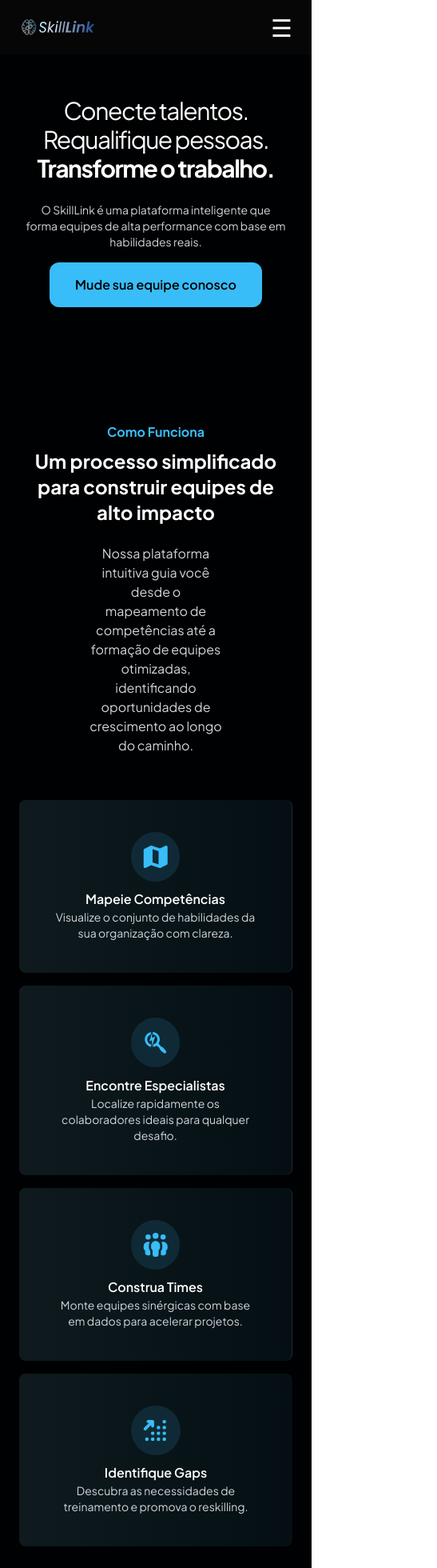
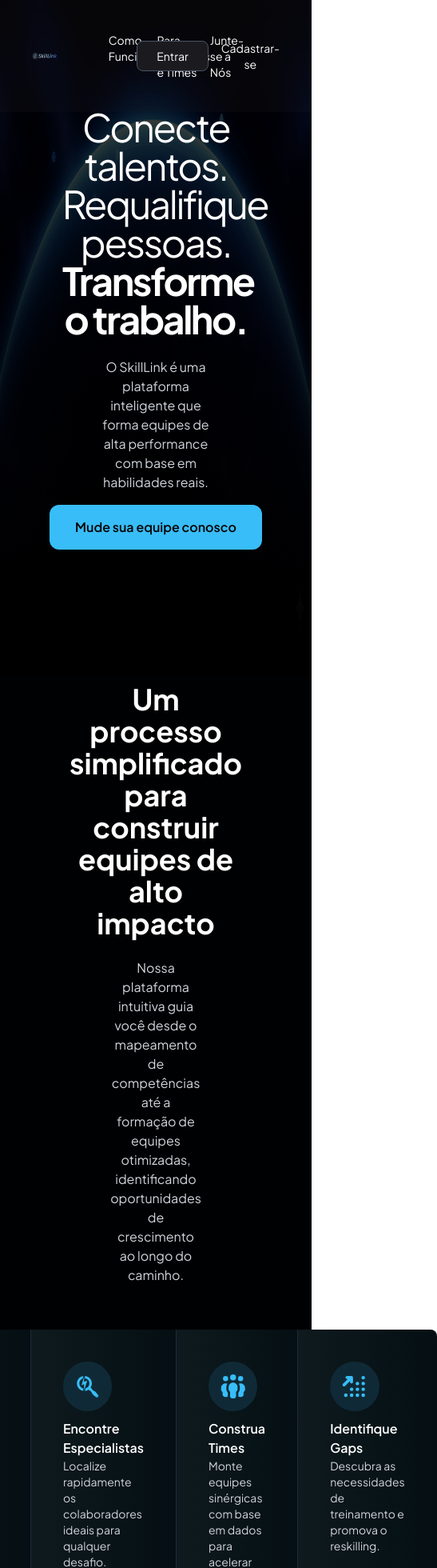
Before and after one commit to Bernardo07dev/SkillLink, a React (Vite) app: page / in a window 390 px wide. Shown: the top 1960 px of the page at 80% size, 547 px wide, since content can reach past the window. Built offline with nearby package versions, Linux system fonts and the light colour scheme.

Commit message:
Revert "Merge branch 'main' of github.com:Bernardo07dev/SkillLink"
This reverts commit cf6828db115ce580f37299404392fa26ac342367, reversing
changes made to 5bb9634cee4e78aeb07bc7666b97c2758482aafb.

```diff
--- a/package.json
+++ b/package.json
@@ -21,7 +21,7 @@
   },
   "devDependencies": {
     "@tailwindcss/vite": "^4.1.17",
-    "@vitejs/plugin-react": "^4.7.0",
+    "@vitejs/plugin-react": "^4.3.2",
     "autoprefixer": "^10.4.22",
     "postcss": "^8.5.6",
     "tailwindcss": "^4.1.17",
--- a/src/Landing.jsx
+++ b/src/Landing.jsx
@@ -1,192 +1,103 @@
-import MenuLanding from "./components/MenuLanding";
-import {faMap,faPeopleGroup,faArrowUpRightDots,faCheck,} from "@fortawesome/free-solid-svg-icons";
+import MenuLanding from "./components/MenuLanding"
+import { faMap, faPeopleGroup, faArrowUpRightDots, faCheck } from '@fortawesome/free-solid-svg-icons';
 import { faSearchengin } from "@fortawesome/free-brands-svg-icons";
-import { FontAwesomeIcon } from "@fortawesome/react-fontawesome";
-import team from "/team.jpg";
-import Logo from "/Logo-texto.svg";
-import BgCentro from "../src/assets/bgcentro.png";
+import { FontAwesomeIcon } from '@fortawesome/react-fontawesome';
+import team from '/team.jpg'
+import Logo from "/Logo-texto.svg"
 
 const Landing = () => {
+
   return (
-
-    <main className="relative bg-[#000102] text-white">
-
-        {/* oq aparece a img mas no no mobile
+    <main className="bg-[#000102] text-white">
         <div className="absolute inset-0 z-0">
             <img src="/Bg-centro.png" className="absolute inset-0 w-full h-screen opacity-70" />
             <div className="absolute inset-0 bg-linear-to-b from-[#0000009b] to-[#000000]"></div>
-        </div>   */}
-
-      <div className="absolute top-0 left-0 w-full h-[120vh] max-md:h-[95vh] -z-10">
-        <img
-          src="/Bg-centro.png"
-          className="w-full h-full object-cover opacity-70"
-        />
-
-        <div className="absolute inset-0 bg-gradient-to-b from-[#0000009b] to-[#000000]"></div>
         </div>
 
-      <MenuLanding />
+        <MenuLanding></MenuLanding>
 
-      <section className="z-10 relative text-center py-[12%] flex flex-col justify-center items-center max-md:px-4 max-md:py-20">
-        <h1 className="text-5xl mt-22 w-[60%] tracking-tighter max-md:w-full max-md:text-3xl max-md:mt-10">
-          Conecte talentos. Requalifique pessoas.{" "}
-          <strong>Transforme o trabalho.</strong>
-        </h1>
-        <p className="w-[40%] mt-6 text-gray-300 max-md:w-full max-md:px-4 max-md:text-sm">
-          O SkillLink é uma plataforma inteligente que forma equipes de alta
-          performance com base em habilidades reais.
-        </p>
-        <button className="mt-4 px-8 py-4 rounded-xl backdrop-blur-lg cursor-pointer bg-[#38BDF8] text-black font-semibold">
-          Mude sua equipe conosco
-        </button>
+        <section className="z-10 relative text-center py-[12%] flex flex-col justify-center items-center">
+            <h1 className="text-5xl mt-22 w-[60%] tracking-tighter">Conecte talentos. Requalifique pessoas. <strong>Transforme o trabalho.</strong></h1>
+            <p className="w-[40%] mt-6 text-gray-300">O SkillLink é uma plataforma inteligente que forma equipes de alta performance com base em habilidades reais.</p>
+            <button className="mt-4 px-8 py-4 rounded-xl backdrop-blur-lg cursor-pointer bg-[#38BDF8] text-black font-semibold">Mude sua equipe conosco</button>
         </section>
 
-      <section
-        className="px-[14%] py-22 bg-[#000102] flex flex-col justify-center items-center max-md:px-6 max-md:py-16"
-        id="funciona"
-      >
-        <h3 className="text-[#38BDF8] text-center font-bold mb-2">
-          Como Funciona
-        </h3>
-        <h1 className="text-center tracking-light font-bold text-4xl leading-tigh mx-32 max-md:mx-4 max-md:text-2xl">
-          Um processo simplificado para construir equipes de alto impacto
-        </h1>
-        <p className="mt-6 text-gray-300 text-center text-base mx-22 mb-8">
-          Nossa plataforma intuitiva guia você desde o mapeamento de
-          competências até a formação de equipes otimizadas, identificando
-          oportunidades de crescimento ao longo do caminho.
-        </p>
-
-        <div className="flex flex-row py-6 max-md:flex-col max-md:gap-4 max-md:w-full">
-          <div className="rounded-l-lg px-10 py-10 bg-gradient-to-l border-r border-gray-800 from-[#050f13] to-[#0e1a1e] max-md:w-full max-md:text-center max-md:rounded-lg">
-            <FontAwesomeIcon
-              className="bg-[#0F2A36] text-3xl rounded-full mb-2 px-3 py-4 text-[#38BDF8]"
-              icon={faMap}
-            />
+        <section className="px-[14%] py-22 bg-[#000102] flex flex-col justify-center items-center" id="funciona">
+            <h3 className="text-[#38BDF8] text-center font-bold mb-2">Como Funciona</h3>
+            <h1 className="text-center tracking-light font-bold text-4xl leading-tigh mx-32">Um processo simplificado para construir equipes de alto impacto</h1>
+            <p className=" mt-6 text-gray-300 text-center text-base mx-22 mb-8">Nossa plataforma intuitiva guia você desde o mapeamento de competências até a formação de equipes otimizadas, identificando oportunidades de crescimento ao longo do caminho.</p>
+            <div className="flex flex-row py-6">
+                <div className="rounded-l-lg px-10 py-10 bg-linear-to-l border-r border-gray-800 from-[#050f13] to-[#0e1a1e]">
+                    <FontAwesomeIcon className="bg-[#0F2A36] text-3xl rounded-full mb-2 px-3 py-4 text-[#38BDF8]" icon={faMap}></FontAwesomeIcon>
                     <h2 className="text-md font-semibold">Mapeie Competências</h2>
-            <p className="text-sm text-gray-300">
-              Visualize o conjunto de habilidades da sua organização com
-              clareza.
-            </p>
+                    <p className="text-sm text-gray-300">Visualize o conjunto de habilidades da sua organização com clareza.</p>
                 </div>
-
-          <div className="px-10 py-10 bg-gradient-to-l border-r border-gray-800 from-[#050f13] to-[#0e1a1e] max-md:w-full max-md:text-center max-md:rounded-lg">
-            <FontAwesomeIcon
-              className="bg-[#0F2A36] text-3xl rounded-full mb-2 px-3 py-4 text-[#38BDF8]"
-              icon={faSearchengin}
-            />
+                <div className="px-10 py-10 bg-linear-to-l border-r border-gray-800 from-[#050f13] to-[#0e1a1e]">
+                    <FontAwesomeIcon className="bg-[#0F2A36] text-3xl rounded-full mb-2 px-3 py-4 text-[#38BDF8]" icon={faSearchengin}></FontAwesomeIcon>
                     <h2 className="text-md font-semibold">Encontre Especialistas</h2>
-            <p className="text-sm text-gray-300">
-              Localize rapidamente os colaboradores ideais para qualquer
-              desafio.
-            </p>
+                    <p className="text-sm text-gray-300">Localize rapidamente os colaboradores ideais para qualquer desafio.</p>
                 </div>
-
-          <div className="px-10 py-10 bg-gradient-to-l border-r border-gray-800 from-[#050f13] to-[#0e1a1e] max-md:w-full max-md:text-center max-md:rounded-lg">
-            <FontAwesomeIcon
-              className="bg-[#0F2A36] text-3xl rounded-full mb-2 px-3 py-4 text-[#38BDF8]"
-              icon={faPeopleGroup}
-            />
+                <div className="px-10 py-10 bg-linear-to-l border-r border-gray-800 from-[#050f13] to-[#0e1a1e]">
+                    <FontAwesomeIcon className="bg-[#0F2A36] text-3xl rounded-full mb-2 px-3 py-4 text-[#38BDF8]" icon={faPeopleGroup}></FontAwesomeIcon>
                     <h2 className="text-md font-semibold">Construa Times</h2>
-            <p className="text-sm text-gray-300">
-              Monte equipes sinérgicas com base em dados para acelerar projetos.
-            </p>
+                    <p className="text-sm text-gray-300">Monte equipes sinérgicas com base em dados para acelerar projetos.</p>
                 </div>
-
-          <div className="rounded-r-lg p-10 bg-gradient-to-l from-[#050f13] to-[#0e1a1e] max-md:w-full max-md:text-center max-md:rounded-lg">
-            <FontAwesomeIcon
-              className="bg-[#0F2A36] text-3xl rounded-full mb-2 px-3 py-4 text-[#38BDF8]"
-              icon={faArrowUpRightDots}
-            />
+                <div className="rounded-r-lg p-10 bg-linear-to-l from-[#050f13] to-[#0e1a1e]">
+                    <FontAwesomeIcon className="bg-[#0F2A36] text-3xl rounded-full mb-2 px-3 py-4 text-[#38BDF8]" icon={faArrowUpRightDots}></FontAwesomeIcon>
                     <h2 className="text-md font-semibold">Identifique Gaps</h2>
-            <p className="text-sm text-gray-300">
-              Descubra as necessidades de treinamento e promova o reskilling.
-            </p>
+                    <p className="text-sm text-gray-300">Descubra as necessidades de treinamento e promova o reskilling.</p>
                 </div>
             </div>
         </section>
 
-      <section
-        className="px-[14%] gap-8 py-22 bg-[#000102] flex flex-row justify-center items-center max-md:flex-col max-md:px-6 max-md:py-16"
-        id="empresas"
-      >
-        <div className="w-[50%] flex flex-col max-md:w-full max-md:text-center">
-          <h3 className="text-[#38BDF8] font-bold mb-2 text-left">
-            Para empresas e times
-          </h3>
-          <h1 className="tracking-light font-bold text-4xl mb-2 leading-tigh text-left">
-            Um processo simplificado para construir equipes de alto impacto
-          </h1>
-          <p className="text-sm mb-6">
-            SkillLink oferece as ferramentas que você precisa para tomar
-            decisões estratégicas de pessoal, acelerar a entrega de projetos e
-            cultivar uma cultura de aprendizado contínuo.
-          </p>
-
+        <section className="px-[14%] gap-8 py-22 bg-[#000102] flex flex-row justify-center items-center" id="empresas">
+            <div className="w-[50%] flex flex-col">
+                <h3 className="text-[#38BDF8] font-bold mb-2 text-left">Para empresas e times</h3>
+                <h1 className="tracking-light font-bold text-4xl mb-2 leading-tigh text-left">Um processo simplificado para construir equipes de alto impacto</h1>
+                <p class="text-sm mb-6">SkillLink oferece as ferramentas que você precisa para tomar decisões estratégicas de pessoal, acelerar a entrega de projetos e cultivar uma cultura de aprendizado contínuo.</p>
                 <div className="flex flex-row gap-2 mb-2">
-            <FontAwesomeIcon
-              className="bg-[#0F2A36] text-md rounded-full mb-2 p-2 text-[#38BDF8]"
-              icon={faCheck}
-            />
+                    <FontAwesomeIcon className="bg-[#0F2A36] text-md rounded-full mb-2 p-2 text-[#38BDF8]" icon={faCheck}></FontAwesomeIcon>
                     <p>Acelere projetos alocando o talento certo na hora certa.</p>
                 </div>
-
                 <div className="flex flex-row gap-2 mb-2">
-            <FontAwesomeIcon
-              className="bg-[#0F2A36] text-md rounded-full mb-2 p-2 text-[#38BDF8]"
-              icon={faCheck}
-            />
+                    <FontAwesomeIcon className="bg-[#0F2A36] text-md rounded-full mb-2 p-2 text-[#38BDF8]" icon={faCheck}></FontAwesomeIcon>
                     <p>Tome decisões de reskilling e upskilling baseadas em dados.</p>
                 </div>
-
                 <div className="flex flex-row gap-2 mb-2">
-            <FontAwesomeIcon
-              className="bg-[#0F2A36] text-md rounded-full mb-2 p-2 text-[#38BDF8]"
-              icon={faCheck}
-            />
-            <p>
-              Aumente o engajamento conectando colaboradores a oportunidades.
-            </p>
+                    <FontAwesomeIcon className="bg-[#0F2A36] text-md rounded-full mb-2 p-2 text-[#38BDF8]" icon={faCheck}></FontAwesomeIcon>
+                    <p>Aumente o engajamento conectando colaboradores a oportunidades.</p>
                 </div>
             </div>
-
-        <div className="w-[50%] max-md:w-full">
-          <img src={team} className="w-full rounded-md mt-6" />
+            <div className="w-[50%]">
+                <img src={team} className="w-full rounded-md"></img>
             </div>
         </section>
 
-      <section
-        className="py-16 bg-[#000102] flex flex-col justify-center items-center pb-32 max-md:px-4 max-md:py-16"
-        id="pronto"
-      >
-        <div className="border border-[#182534] w-[70%] flex flex-col justify-center items-center p-16 relative rounded-xl overflow-hidden bg-gradient-to-r from-[#090712] via-[#041E23] to-[#090712] max-md:w-full max-md:p-6">
-          <h2 className="text-white text-3xl font-bold mb-2">
-            Pronto para construir sua equipe de alta performance?
-          </h2>
-          <p className="text-gray-300 text-base text-center mx-42 max-md:mx-2 max-md:text-sm">
-            Comece hoje a mapear as habilidades da sua organização e desbloqueie
-            todo o seu potencial com SkillLink.
+        <section className="py-16 bg-[#000102] flex flex-col justify-center items-center pb-32" id="pronto">
+            <div class="border border-[#182534] w-[70%] flex flex-col justify-center items-center p-16 relative rounded-xl overflow-hidden bg-linear-to-r from-[#090712] via-[#041E23] to-[#090712]">
+                    <h2 class="text-white text-3xl font-bold mb-2">Pronto para construir sua equipe de alta performance?</h2>
+                    <p class="text-gray-300 text-base text-center mx-42">
+                        Comece hoje a mapear as habilidades da sua organização e desbloqueie todo o seu potencial com SkillLink.
                     </p>
-          <button className="mt-4 px-8 py-4 rounded-xl backdrop-blur-lg cursor-pointer bg-[#38BDF8] text-black font-semibold">
+                    <button class="mt-4 px-8 py-4 rounded-xl backdrop-blur-lg cursor-pointer bg-[#38BDF8] text-black font-semibold">
                     Começar Agora
                     </button>
             </div>
         </section>
 
-      <footer className="bg-[#000102] flex flex-row justify-between px-[15%] border-t border-gray-800 py-12 items-center max-md:flex-col max-md:gap-6 max-md:px-6">
-        <div className="flex flex-row w-[50%] justify-start items-center max-md:w-full max-md:justify-center">
-          <img className="w-[20%]" src={Logo} />
+        <footer className="bg-[#000102] flex flex-row justify-between px-[15%] border-t border-gray-800 py-12 items-center">
+            <div className="flex flex-row w-[50%] justify-start items-center">
+                <img className="w-[20%]" src={Logo}></img>
             </div>
-
-        <div className="text-sm flex flex-row w-[50%] list-none justify-end gap-4 max-md:w-full max-md:justify-center max-md:flex-col max-md:text-center">
+            <div className="text-sm flex flex-row w-[50%] list-none justify-end gap-4">
                 <li>Como Funciona</li>
                 <li>Para Empresas e Times</li>
                 <li>Junte-se a Nós</li>
             </div>
         </footer>
+
     </main>
-  );
-};
+  )
+}
 
 export default Landing;
--- a/src/components/MenuLanding.jsx
+++ b/src/components/MenuLanding.jsx
@@ -1,93 +1,32 @@
-import { useState } from "react";
-import Logo from "/Logo-texto.svg";
-import { useNavigate } from "react-router-dom";
+import Logo from "/Logo-texto.svg"
+import {useNavigate} from "react-router-dom"
 
 const MenuLanding = () => {
-    const [open, setOpen] = useState(false);
-
     const handleScroll = (id) => {
         const element = document.getElementById(id);
         if (element) {
-            element.scrollIntoView({ behavior: "smooth" });
-            setOpen(false); // fecha menu no mobile
+            element.scrollIntoView({ behavior: 'smooth' });
         }
     };
 
     const navigate = useNavigate();
 
     return (
-        <>
-            {/* HEADER */}
-            <header className="w-full fixed top-0 left-0 z-[100] bg-[#cacaca07] backdrop-blur-lg
-                flex items-center justify-between
-                text-white text-sm px-[10%] py-10 max-md:px-6 max-md:py-4">
-
-                {/* LOGO */}
-                <div className="flex items-center w-[30%] max-md:w-auto">
-                    <img className="w-[34%] max-md:w-24" src={Logo} />
+        <header className="w-full fixed flex flex-row justify-around bg-[#cacaca07] z-100 items-center backdrop-blur-lg text-white text-sm px-[10%] py-10">
+            <div className="w-[30%] flex flex-row justify-start items-center">
+                <img className="w-[34%]" src={Logo}></img>
             </div>
-
-                {/* MENU DESKTOP */}
-                <div className="w-[38%] flex justify-between list-none max-md:hidden">
+            <div className="w-[38%] flex flex-row justify-between list-none">
                 <li className="cursor-pointer" onClick={() => handleScroll("funciona")}>Como Funciona</li>
                 <li className="cursor-pointer" onClick={() => handleScroll("empresas")}>Para Empresas e Times</li>
                 <li className="cursor-pointer" onClick={() => handleScroll("pronto")}>Junte-se a Nós</li>
             </div>
-
-                {/* BOTOES DESKTOP */}
-                <div className="w-[30%] flex justify-end items-center gap-4 max-md:hidden">
-                    <button
-                        onClick={() => navigate("/Login")}
-                        className="cursor-pointer px-6 py-2 rounded-lg bg-[#1B1B1F] text-white border border-gray-600"
-                    >
-                        Entrar
-                    </button>
-
-                    <button className="cursor-pointer px-6 py-2 rounded-lg bg-white text-black">
-                        Cadastrar-se
-                    </button>
+            <div className="w-[30%] flex flex-row justify-end items-center gap-4 ">
+                <button onClick={() => navigate("/Login")} className=" cursor-pointer px-6 py-2 rounded-lg bg-[#1B1B1F] text-white border border-gray-600">Entrar</button>
+                <button>Cadastrar-se</button>
             </div>
-
-                {/* BOTÃO HAMBURGUER (MOBILE) */}
-                <button
-                    className="hidden max-md:flex text-3xl"
-                    onClick={() => setOpen(!open)}
-                >
-                    ☰
-                </button>
         </header>
-
-            {/* MENU MOBILE */}
-            {open && (
-                <div className="fixed top-24 left-0 w-full bg-[#000000e6] backdrop-blur-lg
-                    flex flex-col items-center gap-6 py-10 text-white text-base md:hidden z-[99]">
-
-                    <li className="cursor-pointer" onClick={() => handleScroll("funciona")}>
-                        Como Funciona
-                    </li>
-
-                    <li className="cursor-pointer" onClick={() => handleScroll("empresas")}>
-                        Para Empresas e Times
-                    </li>
-
-                    <li className="cursor-pointer" onClick={() => handleScroll("pronto")}>
-                        Junte-se a Nós
-                    </li>
-
-                    <button
-                        onClick={() => { navigate("/Login"); setOpen(false); }}
-                        className="cursor-pointer px-6 py-2 rounded-lg bg-[#1B1B1F] text-white border border-gray-600"
-                    >
-                        Entrar
-                    </button>
-
-                    <button className="cursor-pointer px-6 py-2 rounded-lg bg-white text-black">
-                        Cadastrar-se
-                    </button>
-                </div>
-            )}
-        </>
     );
-};
+}
 
 export default MenuLanding;
```
Also changed, not shown: src/assets/bgcentro.png (deleted), 1 other file (tests, documents, lock files or other folders). Lines whose indentation alone changed are shown as unchanged.
